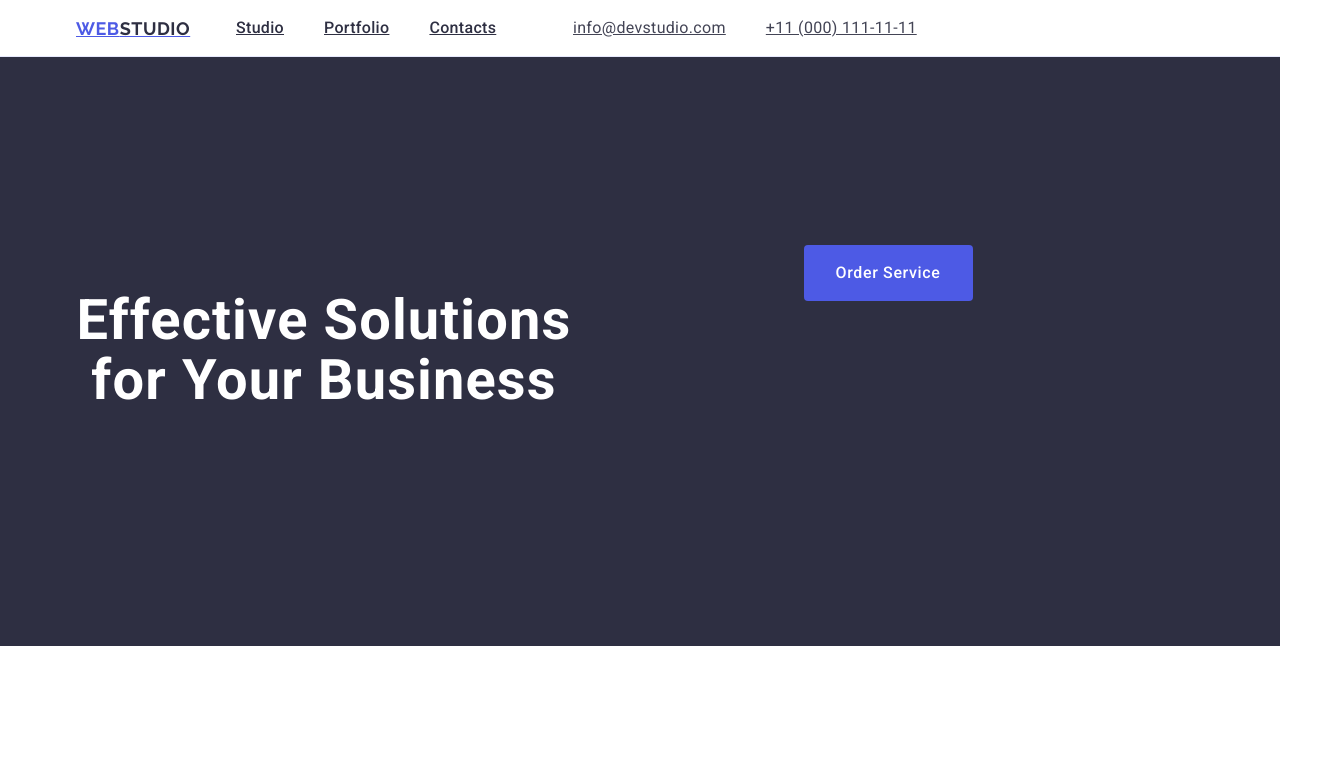
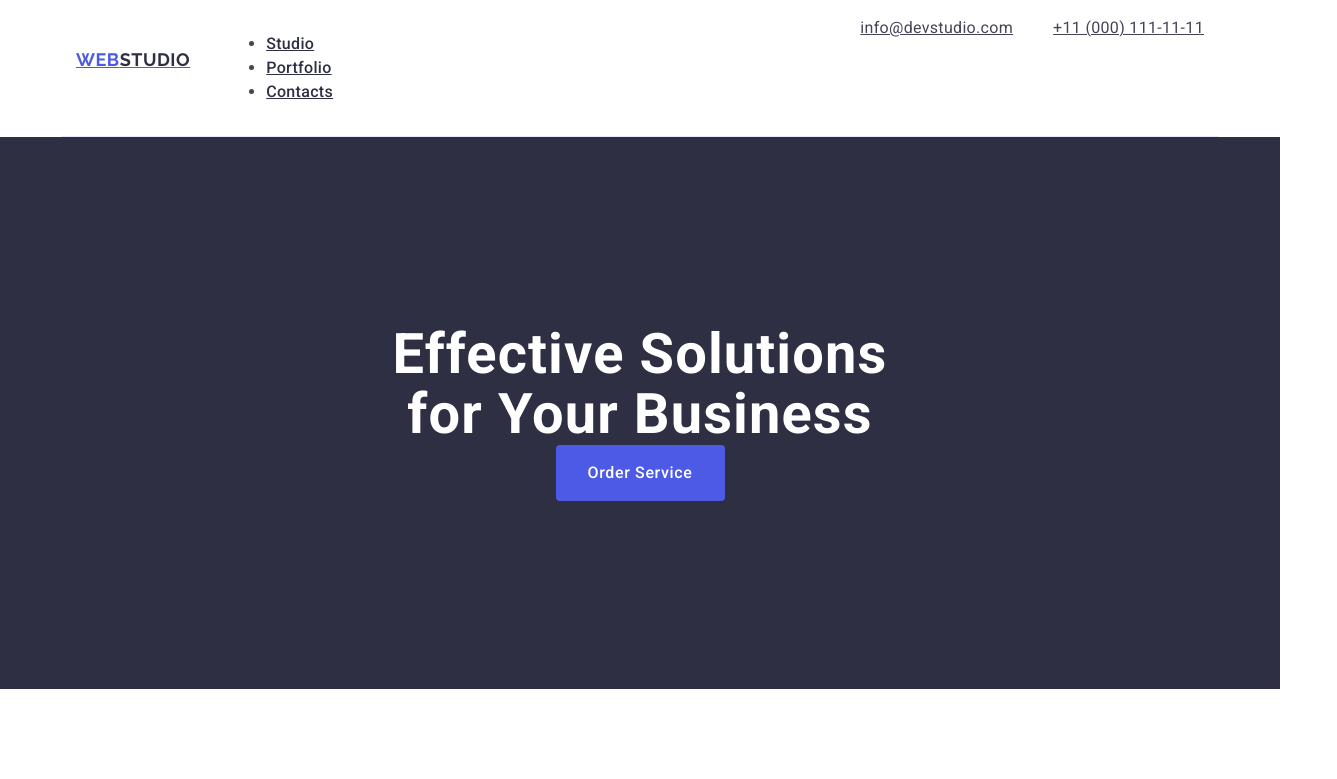
Before and after one commit to ukrainian-bird1984/goit-markup-hw03, a plain HTML site: page index.html in a window 1280 px wide. Shown: the top 779 px of the page, 1337 px wide, since content can reach past the window. Drawn offline with nearby package versions, Linux system fonts and the light colour scheme.

Commit message:
ghngj
gfh

```diff
--- a/css/styles.css
+++ b/css/styles.css
@@ -8,7 +8,6 @@
 .container {
 max-width: 1158px;
 padding: 0 15px;
-display: flex;
 margin: 0 auto;
 }
 
@@ -18,8 +17,9 @@ img {
 
 /* =========HEADER========== */
 
-.header {
+.header-container {
     border-bottom: 1px solid #e7e9fc;
+    display: flex;
 }
 .nav {
     display: flex;
@@ -36,6 +36,7 @@ img {
     text-transform: uppercase;
     line-height: 1.17;
     display: flex;
+    margin-right: 76px;
 }
 
 .nav-logo:active {
@@ -68,17 +69,15 @@ img {
     line-height: 1.17;
 }
 
-.logo {
-    width: 44px;
-    height: 21px;
-    margin-right: 76px;
-    display: flex;
-}
 .list-nav-link {
-    list-style-type: none;
-    width: 261px;
-    gap: 40px;
-    display: flex;
+    margin-block-start: 1em;
+    margin-block-end: 1em;
+    margin-inline-start: 0px;
+    margin-inline-end: 0px;
+    padding-block-start: 1em;
+    padding-block-end: 1em;
+    padding-inline-start: 0px;
+    padding-inline-end: 0px;
 }
 .nav-link {
     font-weight: 500;
@@ -98,8 +97,7 @@ img {
 
 .address {
     font-style: normal;
-    justify-content: right;
-    gap: 40px;
+    margin-left: auto;
 }
 
 .address-items {
@@ -123,6 +121,10 @@ img {
 /* */
 
 /* ==========MAIN================ */
+h1, h2, h3, h4, h5, h6, p {
+    margin: 0;
+}
+
 .effective,
 .section-about,
 .section-our-team,
@@ -144,6 +146,7 @@ img {
     text-align: center;
     color: #ffffff;
     max-width: 496px;
+    margin: 0 auto;
 }
 .effective-button {
     color: #ffffff;
@@ -190,6 +193,7 @@ img {
     list-style-type: none;
     display: flex;
     gap: 24px;
+    padding: 0;
 }
 .about-title {
     font-size: 20px;
@@ -217,6 +221,7 @@ img {
     display: flex;
     gap: 24px;
     list-style-type: none;
+    padding: 0;
 }
 .our-team-list {
     background-color: #FFFFFF;
@@ -280,6 +285,7 @@ img {
     list-style-type: none;
     column-gap: 24px;
     row-gap: 48px;
+    padding: 0;
 }
 
 .our-portfolio-item {
@@ -309,7 +315,7 @@ img {
     margin-bottom: 16px;
 }
 
-.footer-logotype {
+.nav-logo {
     color: #4D5AE5;
     font-family: 'Raleway', sans-serif;
     font-size: 18px;
--- a/index.html
+++ b/index.html
@@ -14,12 +14,10 @@
 </head>
 
 <body class="body">
-    <header class="header">
-        <div class="container">
+    <header>
+        <div class="container header-container">
             <nav class="nav">
-                <div class="logo">
                     <a href="./index.html" class="nav-logo">Web<span class="nav-logo-span">Studio</span></a>
-                </div>
                 <ul class="list-nav-link">
                     <li><a href="./index.html" class="nav-link">Studio</a></li>
                     <li><a href="" class="nav-link">Portfolio</a></li>
@@ -168,9 +166,7 @@
 
     <footer class="footer">
         <div class="container">
-            <div class="logotype">
             <a href="./index.html" class="footer-logotype">Web<span class="footer-logo-span">Studio</span></a>
-            </div>
             <p class="footer-p">
                 Increase the flow of customers and<br />sales for your business with digital<br />marketing & growth
                 solutions.
```
